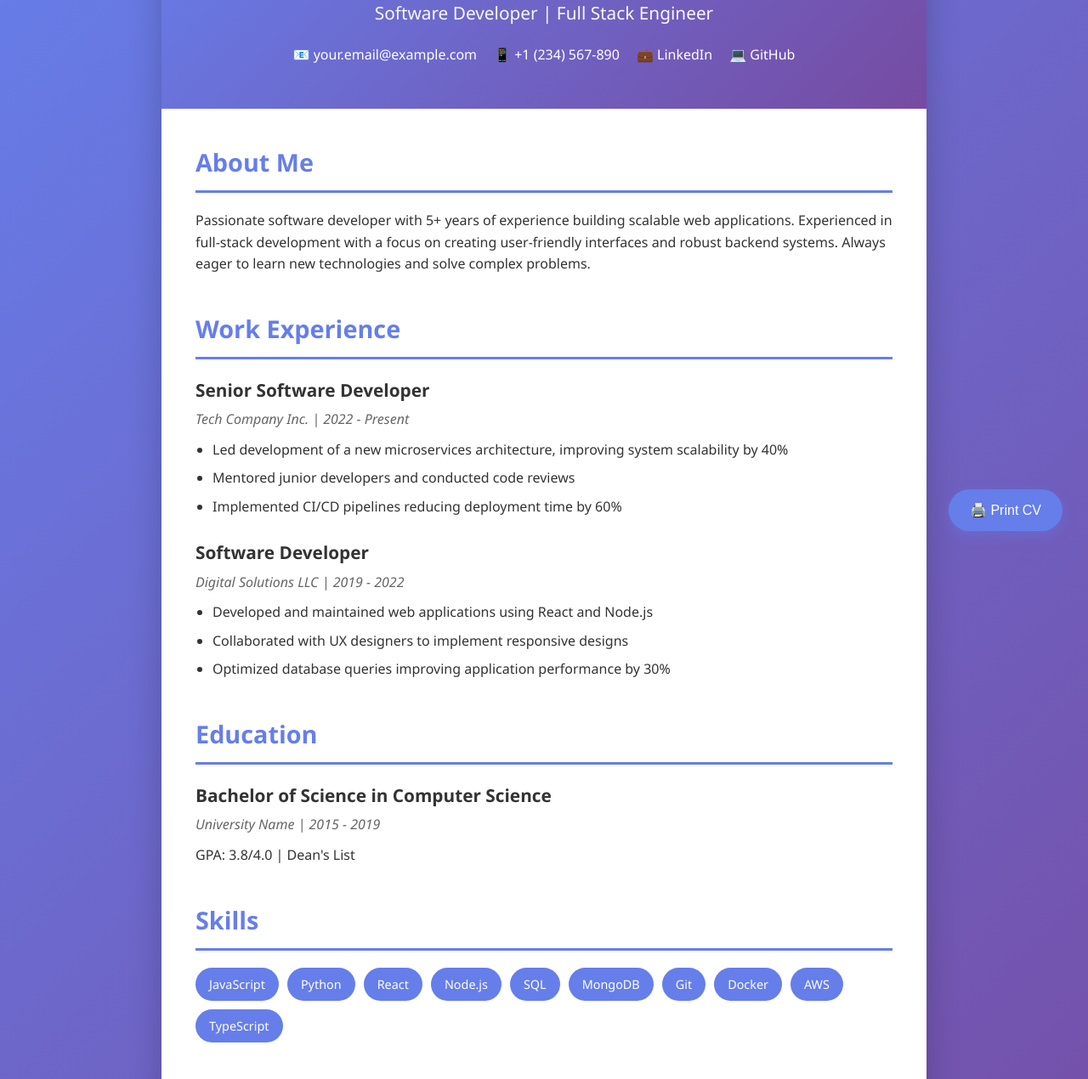
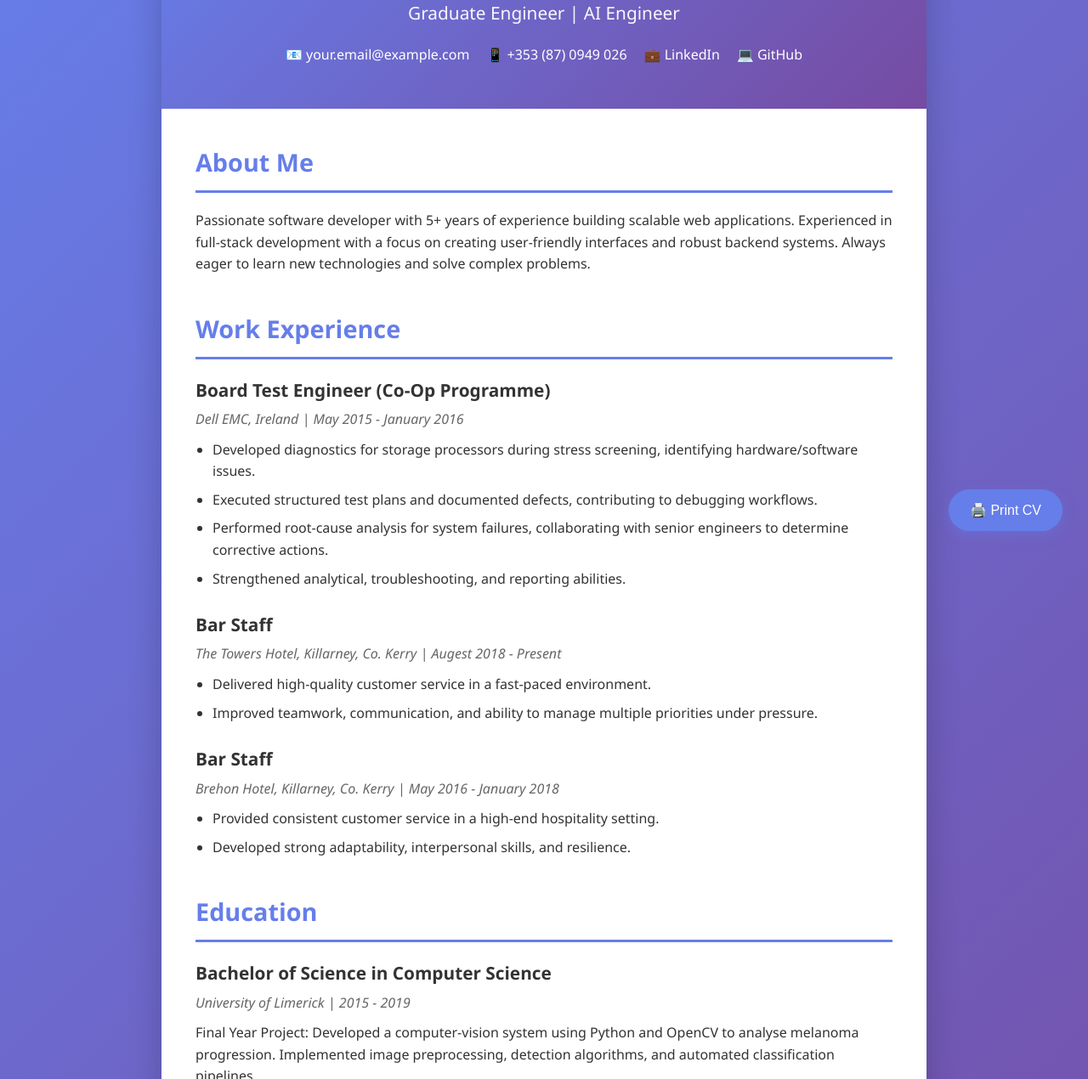
Before and after one commit to Ciaran-Carroll/Ciaran-Carroll.github.io, a plain HTML site: page index.html in a window 1280 px wide. Shown: the part 145-1415 px from the top of the page at 85% size. Drawn offline with Linux system fonts and the light colour scheme.

Commit message:
Update index.html

```diff
--- a/index.html
+++ b/index.html
@@ -3,7 +3,7 @@
 <head>
     <meta charset="UTF-8">
     <meta name="viewport" content="width=device-width, initial-scale=1.0">
-    <title>Your Name - CV</title>
+    <title>Ciaran Carroll - CV</title>
     <style>
         * {
             margin: 0;
@@ -191,13 +191,13 @@
 <body>
     <div class="container">
         <header class="header">
-            <h1>Your Name</h1>
-            <div class="title">Software Developer | Full Stack Engineer</div>
+            <h1>Ciaran Carroll</h1>
+            <div class="title">Graduate Engineer | AI Engineer</div>
             <div class="contact-info">
-                <a href="mailto:your.email@example.com">📧 your.email@example.com</a>
-                <a href="tel:+1234567890">📱 +1 (234) 567-890</a>
-                <a href="https://linkedin.com/in/yourprofile" target="_blank">💼 LinkedIn</a>
-                <a href="https://github.com/yourusername" target="_blank">💻 GitHub</a>
+                <a href="mailto:c94carroll.94@gmail.com">📧 your.email@example.com</a>
+                <a href="tel:+353870949026">📱 +353 (87) 0949 026</a>
+                <a href="https://linkedin.com/in/ciaran-carroll-24b1a8103" target="_blank">💼 LinkedIn</a>
+                <a href="https://github.com/Ciaran-Carroll" target="_blank">💻 GitHub</a>
             </div>
         </header>
 
@@ -211,22 +211,31 @@
                 <h2>Work Experience</h2>
 
                 <div class="job">
-                    <h3>Senior Software Developer</h3>
-                    <div class="meta">Tech Company Inc. | 2022 - Present</div>
+                    <h3>Board Test Engineer (Co-Op Programme)</h3>
+                    <div class="meta">Dell EMC, Ireland | May 2015 - January 2016</div>
                     <ul>
-                        <li>Led development of a new microservices architecture, improving system scalability by 40%</li>
-                        <li>Mentored junior developers and conducted code reviews</li>
-                        <li>Implemented CI/CD pipelines reducing deployment time by 60%</li>
+                        <li>Developed diagnostics for storage processors during stress screening, identifying hardware/software issues.</li>
+                        <li>Executed structured test plans and documented defects, contributing to debugging workflows.</li>
+                        <li>Performed root‑cause analysis for system failures, collaborating with senior engineers to determine corrective actions.</li>
+                        <li>Strengthened analytical, troubleshooting, and reporting abilities.</li>
                     </ul>
                 </div>
 
                 <div class="job">
-                    <h3>Software Developer</h3>
-                    <div class="meta">Digital Solutions LLC | 2019 - 2022</div>
+                    <h3>Bar Staff</h3>
+                    <div class="meta">The Towers Hotel, Killarney, Co. Kerry | Augest 2018 - Present</div>
                     <ul>
-                        <li>Developed and maintained web applications using React and Node.js</li>
-                        <li>Collaborated with UX designers to implement responsive designs</li>
-                        <li>Optimized database queries improving application performance by 30%</li>
+                        <li>Delivered high‑quality customer service in a fast‑paced environment.</li>
+                        <li>Improved teamwork, communication, and ability to manage multiple priorities under pressure.</li>
+                    </ul>
+                </div>
+
+                <div class="job">
+                    <h3>Bar Staff</h3>
+                    <div class="meta">Brehon Hotel, Killarney, Co. Kerry | May 2016 - January 2018</div>
+                    <ul>
+                        <li>Provided consistent customer service in a high‑end hospitality setting.</li>
+                        <li>Developed strong adaptability, interpersonal skills, and resilience.</li>
                     </ul>
                 </div>
             </section>
@@ -236,8 +245,8 @@
 
                 <div class="education-item">
                     <h3>Bachelor of Science in Computer Science</h3>
-                    <div class="meta">University Name | 2015 - 2019</div>
-                    <p>GPA: 3.8/4.0 | Dean's List</p>
+                    <div class="meta">University of Limerick | 2015 - 2019</div>
+                    <p>Final Year Project: Developed a computer-vision system using Python and OpenCV to analyse melanoma progression. Implemented image preprocessing, detection algorithms, and automated classification pipelines.</p>
                 </div>
             </section>
 
```
